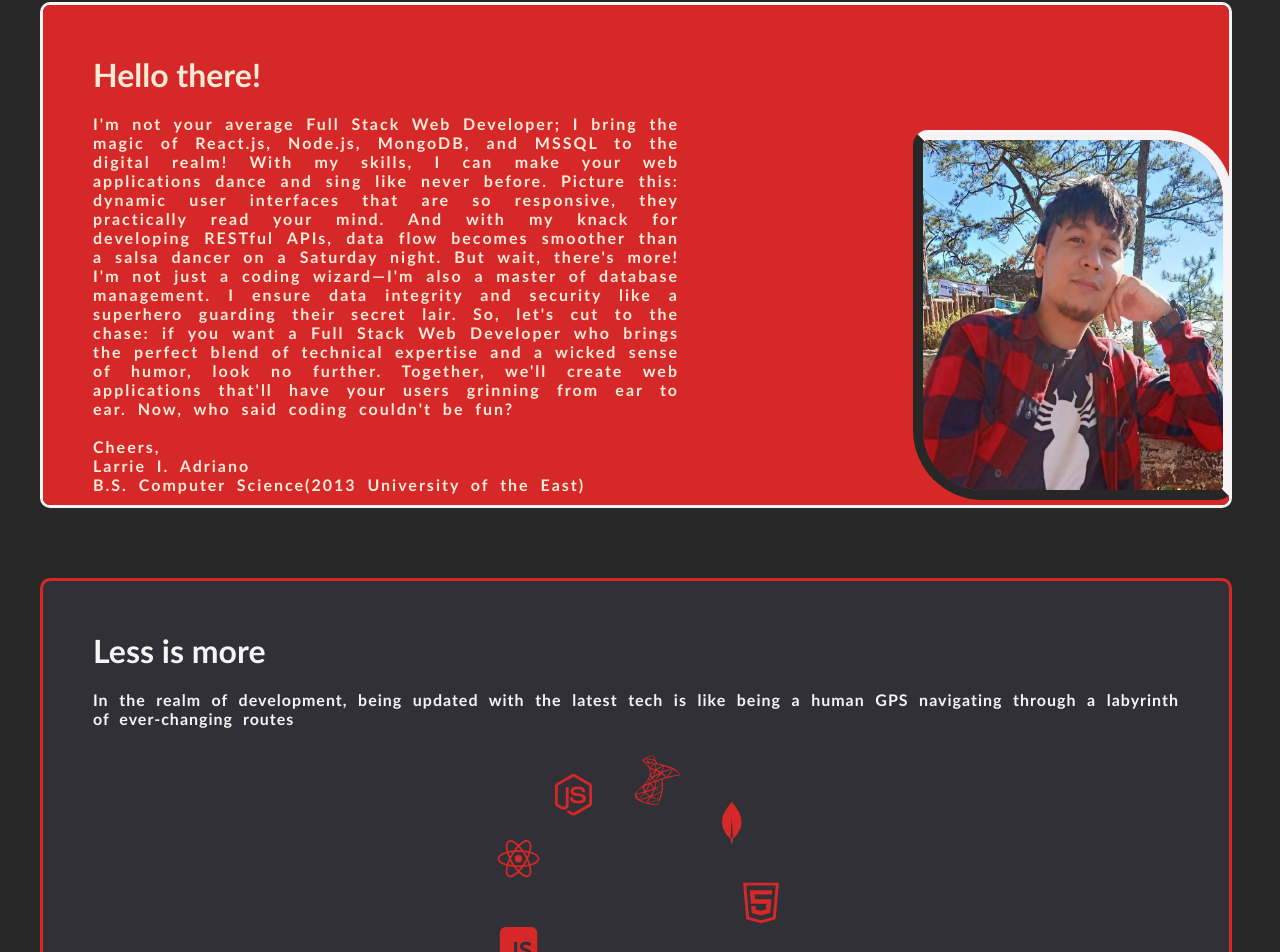
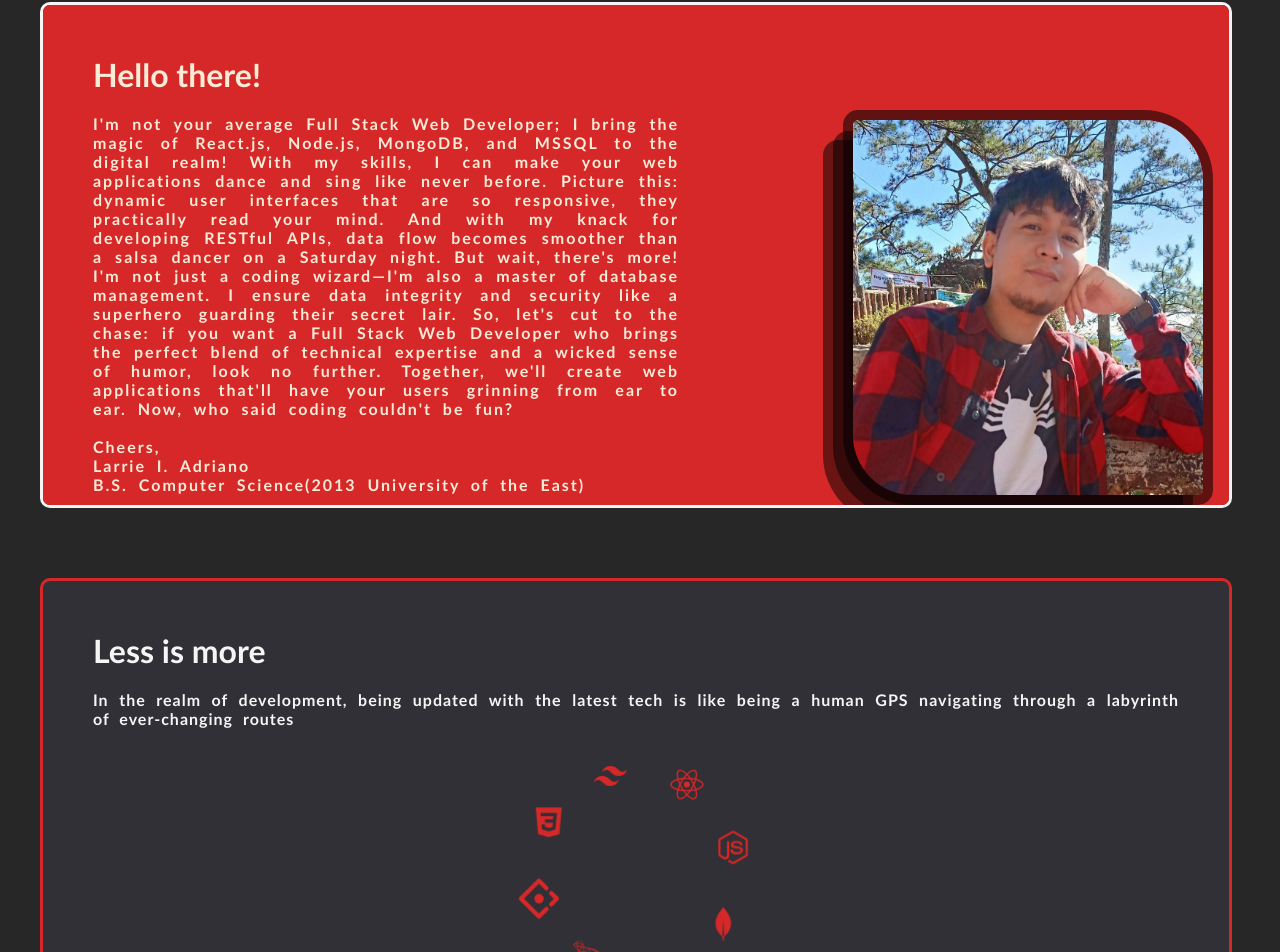
Before and after one commit to RedDev01/portfolio, a React (Vite) app: page / in a window 1280 px wide. Shown: the part 88-1040 px from the top of the page. Built offline with nearby package versions, Linux system fonts and the light colour scheme.

Commit message:
adding circular motion

```diff
--- a/src/App.css
+++ b/src/App.css
@@ -147,54 +147,213 @@ body{
 }
 
 .profile-icons {
-  margin-top: 150px;
+  margin-top: 20px;
   position: relative;
   display: flex;
   justify-content: center;
   z-index: 1;
+
 }
 
-.profile-icons-content {
-  position: absolute;
-  display: flex;
-  justify-content: center;
-  align-items: center;
-  color: rgba(214, 40, 40, 1);
-  font-size: 50px;
+@keyframes moveFerrisWheel {
+  0% {
+    transform: rotate(0deg) translate(125px) rotate(0deg);
+  }
+
+  12.5% {
+    transform: rotate(45deg) translate(125px) rotate(-45deg);
+  }
+
+  25% {
+    transform: rotate(90deg) translate(125px) rotate(-90deg);
+  }
+
+  37.5% {
+    transform: rotate(135deg) translate(125px) rotate(-135deg);
+  }
+
+  50% {
+    transform: rotate(180deg) translate(125px) rotate(-180deg);
+  }
+
+  62.5% {
+    transform: rotate(225deg) translate(125px) rotate(-225deg);
+  }
+
+  75% {
+    transform: rotate(270deg) translate(125px) rotate(-270deg);
+  }
+
+  87.5% {
+    transform: rotate(315deg) translate(125px) rotate(-315deg);
+  }
+
+  100% {
+    transform: rotate(360deg) translate(125px) rotate(-360deg);
+  }
 }
 
 .profile-icons-content:nth-child(1) {
-  transform: rotate(0deg) translate(125px) rotate(0deg);
+  animation-delay: 0s;
 }
 
 .profile-icons-content:nth-child(2) {
-  transform: rotate(40deg) translate(125px) rotate(-40deg);
+  animation-delay: 0.25s;
 }
 
 .profile-icons-content:nth-child(3) {
-  transform: rotate(80deg) translate(125px) rotate(-80deg);
+  animation-delay: 0.5s;
 }
 
 .profile-icons-content:nth-child(4) {
-  transform: rotate(120deg) translate(125px) rotate(-120deg);
+  animation-delay: 0.75s;
 }
 
 .profile-icons-content:nth-child(5) {
-  transform: rotate(160deg) translate(125px) rotate(-160deg);
+  animation-delay: 1s;
 }
 
 .profile-icons-content:nth-child(6) {
-  transform: rotate(200deg) translate(125px) rotate(-200deg);
+  animation-delay: 1.25s;
 }
 
 .profile-icons-content:nth-child(7) {
-  transform: rotate(240deg) translate(125px) rotate(-240deg);
+  animation-delay: 1.5s;
 }
 
 .profile-icons-content:nth-child(8) {
-  transform: rotate(280deg) translate(125px) rotate(-280deg);
+  animation-delay: 1.75s;
 }
 
 .profile-icons-content:nth-child(9) {
-  transform: rotate(320deg) translate(125px) rotate(-320deg);
+  animation-delay: 2s;
 }
+
+.img-container{
+  margin-top:-32%;
+  margin-left:870px;
+  position: relative;
+  display: flex;
+  justify-content: center;
+
+}
+
+.img-profile{
+  position: absolute;
+  width: 350px;
+  height: 375px;
+
+  border-top-left-radius: 15px;
+  border-bottom-left-radius: 70px;
+  border-bottom-right-radius: 15px;
+  border-top-right-radius: 70px;
+  border-left-color: rgba(0, 0, 0, 0.55);
+  border-bottom-color: rgba(0, 0, 0, 0.55);
+  border-right-color:rgba(0, 0, 0, 0.55);
+  border-top-color:rgba(0, 0, 0, 0.55);
+  border-style: solid;
+  border-width: 10px;
+}
+
+.img-profile:nth-child(1){
+  top:  10px;
+  left: -90px;
+  background-color: rgba(0, 0, 0, 0.5);
+  border-style: hidden;
+
+  width: 360px;
+  height: 385px;
+}
+
+.img-profile:nth-child(2){
+  top:  1px;
+  left: -80px;
+  background-color: rgba(0, 0, 0, 0.5);
+  border-style: hidden;
+
+  width: 360px;
+  height: 385px;
+}
+
+.img-profile:nth-child(3){
+  top: -20px;
+  left: -70px;
+
+}
+
+.profile-img{
+  margin-top:-32%;
+  margin-left:870px;
+  position: relative;
+  display: flex;
+  justify-content: center;
+
+  border-top-left-radius: 15px;
+  border-bottom-left-radius: 70px;
+  border-bottom-right-radius: 15px;
+  border-top-right-radius: 70px;
+  border-left-color: rgba(39,39,39);
+  border-bottom-color: rgba(39,39,39);
+  border-right-color:rgba(245, 243, 243);
+  border-top-color:rgb(245, 243, 243);
+  border-style: solid;
+  border-width: 10px;
+
+  z-index: 1;
+}
+
+
+@media(max-width: 1000px){
+
+.navbar{
+display: none;
+}
+
+.img-container{
+  display: none;
+}
+
+.profile-odd{
+  margin-bottom: 70px;
+  margin-right: 20px;
+  margin-left:20px;
+  height: 500px;
+}
+
+.profile-odd h1{
+  margin: 20px;
+  margin-bottom: 20px;
+}
+
+.profile-odd p{
+  margin-left: 20px;
+  margin-right: 20px;
+  font-weight: 10px;
+  letter-spacing: 1px;
+  word-spacing: 3px;
+  text-align: justify;
+}
+
+.profile-even{
+  overflow-y: hidden;
+  overflow-x: hidden;
+}
+
+.profile-even h1{
+  margin: 20px;
+  margin-bottom: 20px;
+}
+
+.profile-even p{
+  margin-left: 20px;
+  margin-right: 20px;
+  font-weight: 10px;
+  letter-spacing: 2px;
+  word-spacing: 5px;
+  text-align: justify;
+
+}
+
+
+
+}
--- a/src/App.jsx
+++ b/src/App.jsx
@@ -7,6 +7,7 @@ import {SiMicrosoftsqlserver, SiAntdesign} from 'react-icons/si'
 
 import NavigationBar from './components/NavigationBar'
 import larrie from './assets/Larrie.jpg'
+import Circular from './components/Circular'
 
 function App() {
 
@@ -38,7 +39,12 @@ function App() {
             B.S. Computer Science(2013 University of the East)
           </p>
 
-          <img className='profile-img' src={larrie} width="300" height="350"/>
+          <div className="img-container">
+            <div className="img-profile"></div>
+            <div className="img-profile"></div>
+            <img className='img-profile' src={larrie}/>
+          </div>
+
         </div>
 
         <div className='profile-even' id='secondID'>
@@ -46,15 +52,7 @@ function App() {
           <p>In the realm of development, being updated with the latest tech is like being a human GPS navigating through a labyrinth of ever-changing routes</p>
 
           <div className='profile-icons'>
-                <div className='profile-icons-content'><AiOutlineHtml5/></div>
-                <div className='profile-icons-content'><BiLogoCss3/></div>
-                <div className='profile-icons-content'><BiLogoTailwindCss/></div>
-                <div className='profile-icons-content'><SiAntdesign/></div>
-                <div className='profile-icons-content'><RiJavascriptFill/></div>
-                <div className='profile-icons-content'><BiLogoReact/></div>
-                <div className='profile-icons-content'><BiLogoNodejs/></div>
-                <div className='profile-icons-content'><SiMicrosoftsqlserver/></div>
-                <div className='profile-icons-content'><BiLogoMongodb/></div>
+              <Circular />
           </div>
 
         </div>
@@ -68,8 +66,8 @@ function App() {
           <h1>Projects</h1>
           <p>Coming Soon...</p>
         </div>
+    </div>
 
-    </div>
     </>
   )
 }
--- /dev/null
+++ b/src/components/Circular.jsx
@@ -0,0 +1,69 @@
+import React from 'react';
+import { BiLogoCss3, BiLogoTailwindCss, BiLogoReact, BiLogoNodejs, BiLogoMongodb } from 'react-icons/bi';
+import { RiJavascriptFill } from 'react-icons/ri';
+import { SiMicrosoftsqlserver, SiAntdesign } from 'react-icons/si';
+import '../components/CircularMotion.css';
+
+
+const degree2Radian = (degree) => (degree * Math.PI) / 180
+
+/**
+ * get position of vertex
+ * @param r
+ * @param count
+ */
+const getPos = (r, count) => {
+  const icons = [
+    <BiLogoCss3 className='icons'/>,
+    <BiLogoTailwindCss className='icons'/>,
+    <BiLogoReact className='icons'/>,
+    <BiLogoNodejs className='icons'/>,
+    <BiLogoMongodb className='icons'/>,
+    <RiJavascriptFill className='icons'/>,
+    <SiMicrosoftsqlserver className='icons'/>,
+    <SiAntdesign className='icons'/>,
+  ];
+
+  const angleRadian = degree2Radian(360 / count);
+  const res = [];
+  for (let i = 0; i < count; i += 1) {
+    res.push({
+      icon: icons[i],
+      x: r * Math.cos(angleRadian * i),
+      y: r * Math.sin(angleRadian * i),
+    });
+  }
+  return res;
+};
+
+
+
+const Circular = () => {
+
+  const iconsData = getPos(202 / 2, 8);
+
+  return (
+    <div className="container">
+      <div className="ferris">
+        <div className="wheel">
+          <div className="roomsArea">
+             {iconsData.map((item, index) => (
+              <div
+                key={index}
+                className="room"
+                style={{
+                  top: `${item.y}px`,
+                  left: `${item.x - 20}px`,
+                }}
+              >
+                {item.icon}
+              </div>
+            ))}
+          </div>
+        </div>
+      </div>
+    </div>
+  )
+};
+
+export default Circular;
--- /dev/null
+++ b/src/components/CircularMotion.css
@@ -0,0 +1,60 @@
+
+
+HTML CSS Babel
+
+Result
+Skip Results Iframe
+
+.container {
+width: 100vw;
+height: 100vh;
+display: flex;
+flex-direction: column;
+align-items: center;
+justify-content: center;
+}
+
+.ferris {
+position: relative;
+}
+
+@keyframes rotateAnimation {
+0% {
+transform: rotate(0);
+}
+100% {
+transform: rotate(360deg);
+}
+}
+
+.wheel {
+animation: rotateAnimation 10s linear infinite;
+width: 210px;
+height: 210px;
+background-size: 210px 210px;
+background-position: center;
+background-repeat: no-repeat;
+position: relative;
+}
+
+.roomsArea {
+position: absolute;
+top: 105px;
+left: 105px;
+}
+
+.room {
+animation: rotateAnimation 10s linear infinite reverse;
+width: 40px;
+height: 40px;
+position: absolute;
+transform-origin: top center;
+background-size: 40px 40px;
+background-position: center;
+background-repeat: no-repeat;
+}
+
+.icons {
+  color: rgba(214, 40, 40, 1);
+  font-size: 40px;
+}
```
